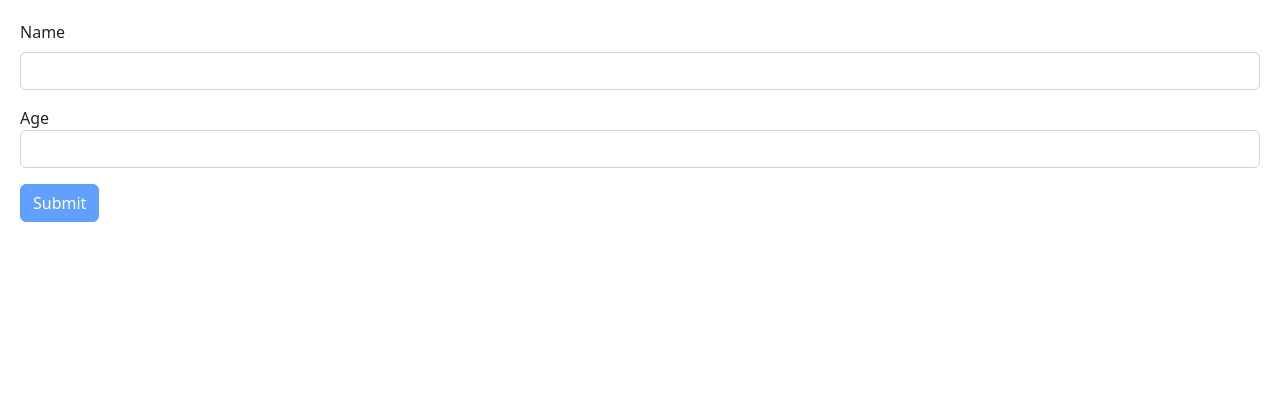
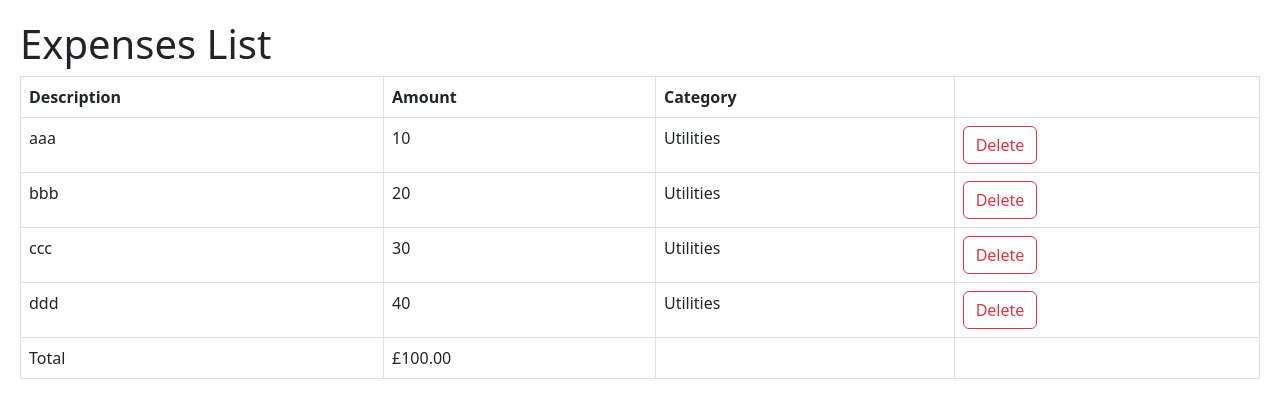
Before and after one commit to ChloeL-E/react-app, a React (Vite) app: page / in a window 1280 px wide. Shown: the top 418 px of the page. Built offline with nearby package versions, Linux system fonts and the light colour scheme.

Commit message:
Added new component ExpenseList

```diff
--- a/src/App.tsx
+++ b/src/App.tsx
@@ -6,14 +6,34 @@
 import Cart from "./components/Cart";
 import ExpandableText from "./components/ExpandableText";
 import Form from "./components/Form";
+import ExpenseList from "./expense-tracker/components/ExpenseList";
 
 function App() {
+  const [expenses, setExpenses] = useState([
+    { id: 1, description: "aaa", amount: 10, category: "Utilities" },
+    { id: 2, description: "bbb", amount: 20, category: "Utilities" },
+    { id: 3, description: "ccc", amount: 30, category: "Utilities" },
+    { id: 4, description: "ddd", amount: 40, category: "Utilities" },
+  ]);
+
+  return (
+    <div>
+      <ExpenseList
+        expenses={expenses}
+        heading="Expenses List"
+        onDelete={(id) => setExpenses(expenses.filter((e) => e.id !== id))}
+      />
+    </div>
+  );
+}
+
+/*function App() {
   return (
     <div>
       <Form />
     </div>
   );
-}
+}*/
 
 /*function App() {
   return (
@@ -71,7 +91,7 @@
     <div>
       <ListGroup
         items={items}
-        heading="Cities"
+        heading="Expense List"
         onSelectItem={handleSelectItem}
       />
     </div>
--- /dev/null
+++ b/src/expense-tracker/components/ExpenseList.tsx
@@ -0,0 +1,67 @@
+import React from "react";
+import { string } from "zod";
+
+interface Expense {
+  id: number;
+  description: string;
+  amount: number;
+  category: string;
+}
+
+interface Props {
+  expenses: Expense[];
+  onDelete: (id: number) => void;
+  heading: string;
+}
+
+const ExpenseList = ({ expenses, onDelete, heading }: Props) => {
+  if (expenses.length === 0) return <h1>{heading}</h1>;
+
+  return (
+    <>
+      <h1>{heading}</h1>
+      <table className="table table-bordered">
+        <thead>
+          <tr>
+            <th>Description</th>
+            <th>Amount</th>
+            <th>Category</th>
+            <th></th>
+          </tr>
+        </thead>
+        <tbody>
+          {expenses.map((expense) => (
+            <tr key={expense.id}>
+              <td>{expense.description}</td>
+              <td>{expense.amount}</td>
+              <td>{expense.category}</td>
+              <td>
+                <button
+                  className="btn btn-outline-danger"
+                  onClick={() => onDelete(expense.id)}
+                >
+                  Delete
+                </button>
+              </td>
+            </tr>
+          ))}
+        </tbody>
+        <tfoot>
+          <tr>
+            <td>Total</td>
+            <td>
+              £
+              {expenses
+                .reduce((acc, expense) => expense.amount + acc, 0)
+                .toFixed(2)}
+            </td>
+            <td></td>
+            <td></td>
+          </tr>
+        </tfoot>
+      </table>
+    </>
+  );
+};
+
+export default ExpenseList;
```
